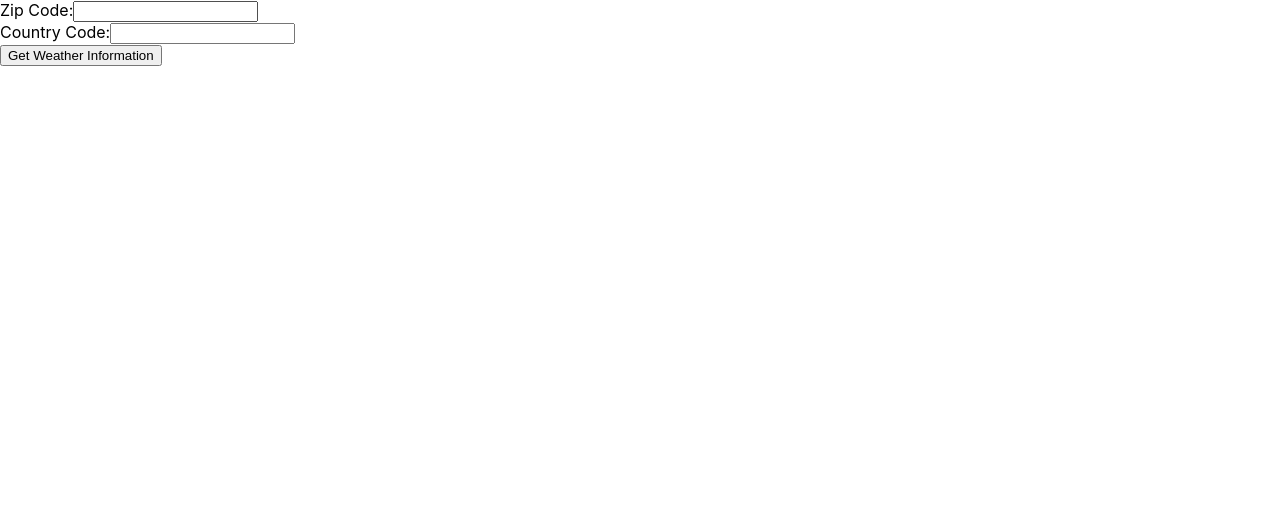
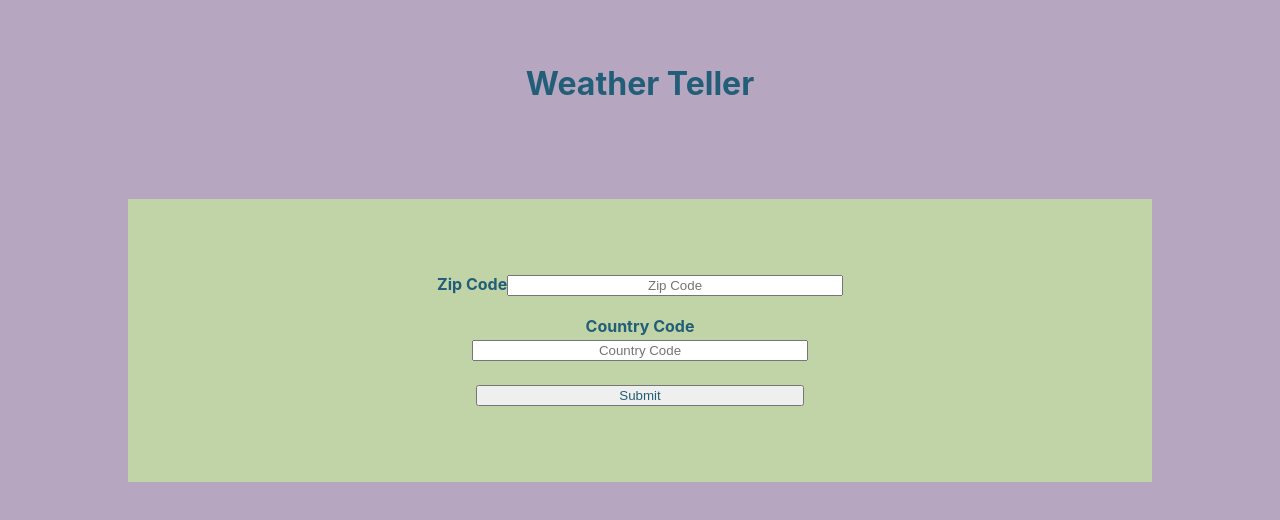
Before and after one commit to finiky/Weather-Application, a React (Create React App) app in the folder client/: page / in a window 1280 px wide. Shown: the top 520 px of the page. Built offline with nearby package versions, Linux system fonts and the light colour scheme; the HTML template or start-up script is replaced by a standard one.

Commit message:
css for Home component

```diff
--- a/client/src/GetWeather.js
+++ b/client/src/GetWeather.js
@@ -6,7 +6,7 @@ const GetWeather = () => {
   const [weather, setWeather] = useState({});
   const [isLoading, setIssLoading] = useState(true);
   const [error, setError] = useState(false);
-  const [status, setStatus] = useState();
+  const [status, setStatus] = useState("");
   const [msg, setMsg] = useState("");
   useEffect(() => {
     const getData = async () => {
@@ -41,7 +41,6 @@ const GetWeather = () => {
       <h4>{weather.main.temp}</h4>
       <h5>{weather.main.feels_like}</h5>
       <h6>{weather.main.pressure}</h6>
-      <h7>{weather.main.humidity}</h7>
     </>
   );
 };
--- a/client/src/Home.js
+++ b/client/src/Home.js
@@ -1,5 +1,6 @@
 import { useState } from "react";
 import { useNavigate } from "react-router-dom";
+import styles from "./Home.module.css";
 const Home = () => {
   const [zip, setZip] = useState();
   const [country, setCountry] = useState();
@@ -8,29 +9,38 @@ const Home = () => {
     navigate(`/getweather/${zip}/${country}`);
   };
   return (
-    <form onSubmit={handleSubmit}>
-      <div>
-        <label htmlFor="zip">Zip Code:</label>
+    <div>
+    <h1 className={styles.name}>Weather Teller</h1>
+    <form className={styles.form} onSubmit={handleSubmit}>
+      <div className={styles.child}>
+        <label htmlFor="zip">Zip Code</label>
         <input
+          className={styles.input}
           id="zip"
           type="text"
           value={zip}
+          placeholder="Zip Code"
           required
           onChange={(e) => setZip(e.target.value)}
         />
       </div>
-      <div>
-        <label htmlFor="country">Country Code:</label>
+      <div className={styles.child}>
+        <label htmlFor="country">Country Code</label>
         <input
+          className={styles.input}
           id="country"
           type="text"
           value={country}
+          placeholder="Country Code"
           required
           onChange={(e) => setCountry(e.target.value)}
         />
       </div>
-      <button type="submit">Get Weather Information</button>
+      <div className={styles.child}>
+        <button className={styles.input} type="submit">Submit</button>
+      </div>
     </form>
+    </div>
   );
 };
 
--- a/client/src/Home.module.css
+++ b/client/src/Home.module.css
@@ -0,0 +1,29 @@
+.name {
+  color: rgb(34, 94, 120);
+  text-align: center;
+  margin-top: 4rem;
+}
+.form {
+  margin: 6rem auto;
+  padding: 4rem 0;
+  display: grid;
+  grid-template-columns: 1fr;
+  align-items: center;
+  justify-items: center;
+  width: 80%;
+  background-color: rgb(192, 212, 167);
+}
+.child {
+  margin: 0.5rem auto;
+  width: 40%;
+  text-align: center;
+  font-weight: bolder;
+  color: rgb(34, 94, 120);
+}
+.input {
+  margin: 0.25rem auto;
+  width: 80%;
+  text-align: center;
+  color: rgb(34, 94, 120);
+
+}
--- a/client/src/index.css
+++ b/client/src/index.css
@@ -5,6 +5,7 @@ body {
     sans-serif;
   -webkit-font-smoothing: antialiased;
   -moz-osx-font-smoothing: grayscale;
+    background-color: rgba(143, 117, 156, 0.638);
 }
 
 code {
```
